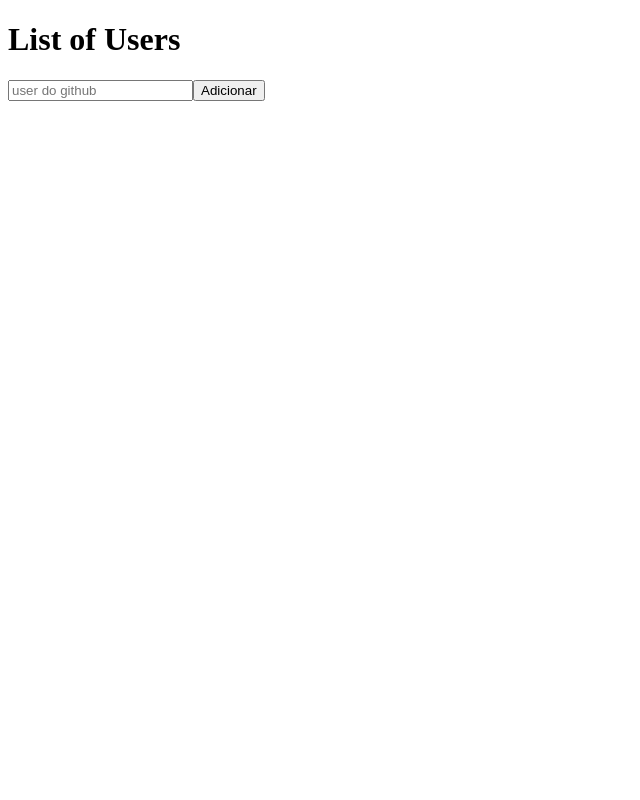
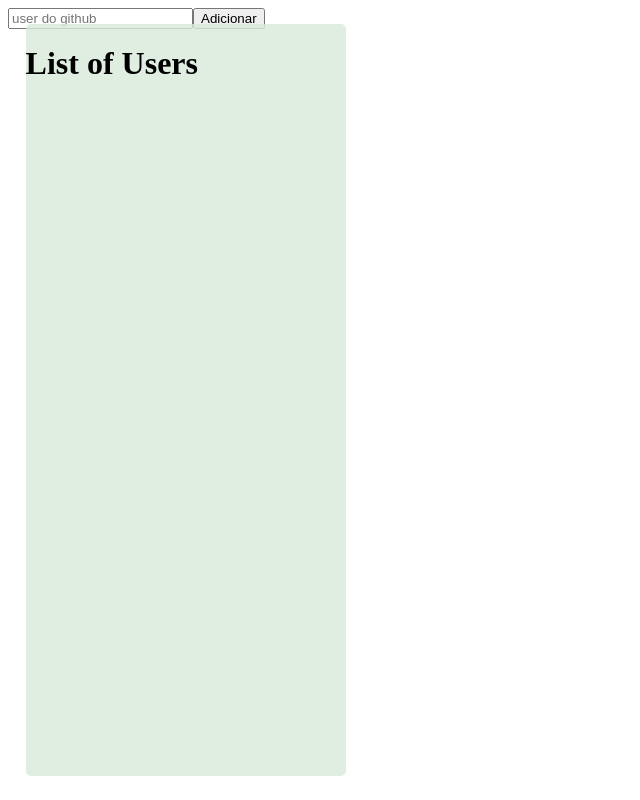
Before and after one commit to lucasviga/find-dev, a React (Create React App) app: page /home in a window 1280 px wide. Shown: the whole page, without its empty margins (0-640 px from the left). Built offline with nearby package versions, Linux system fonts and the light colour scheme.

Commit message:
estilizacao do componente LeftBar

```diff
--- a/src/components/LeftBar/index.js
+++ b/src/components/LeftBar/index.js
@@ -1,11 +1,13 @@
-import React, { Fragment } from "react";
+import React from "react";
 
 import { connect } from "react-redux";
 import { bindActionCreators } from "redux";
 import * as UserActions from "../../store/actions/users";
 
+import "./styles.css";
+
 const LeftBar = props => (
-  <Fragment>
+  <div className="left-bar">
     <h1>List of Users</h1>
 
     <ul>
@@ -17,7 +19,7 @@ const LeftBar = props => (
         </li>
       ))}
     </ul>
-  </Fragment>
+  </div>
 );
 
 const mapStateToProps = state => ({
--- /dev/null
+++ b/src/components/LeftBar/styles.css
@@ -0,0 +1,14 @@
+.left-bar {
+  width: 25%;
+  background: rgba(216, 234, 217, 0.8);
+  position: absolute;
+  left: 2%;
+  top: 3%;
+  height: 94%;
+  border-radius: 5px;
+  overflow: auto;
+}
+
+.left-bar ul {
+  list-style: none;
+}
```
